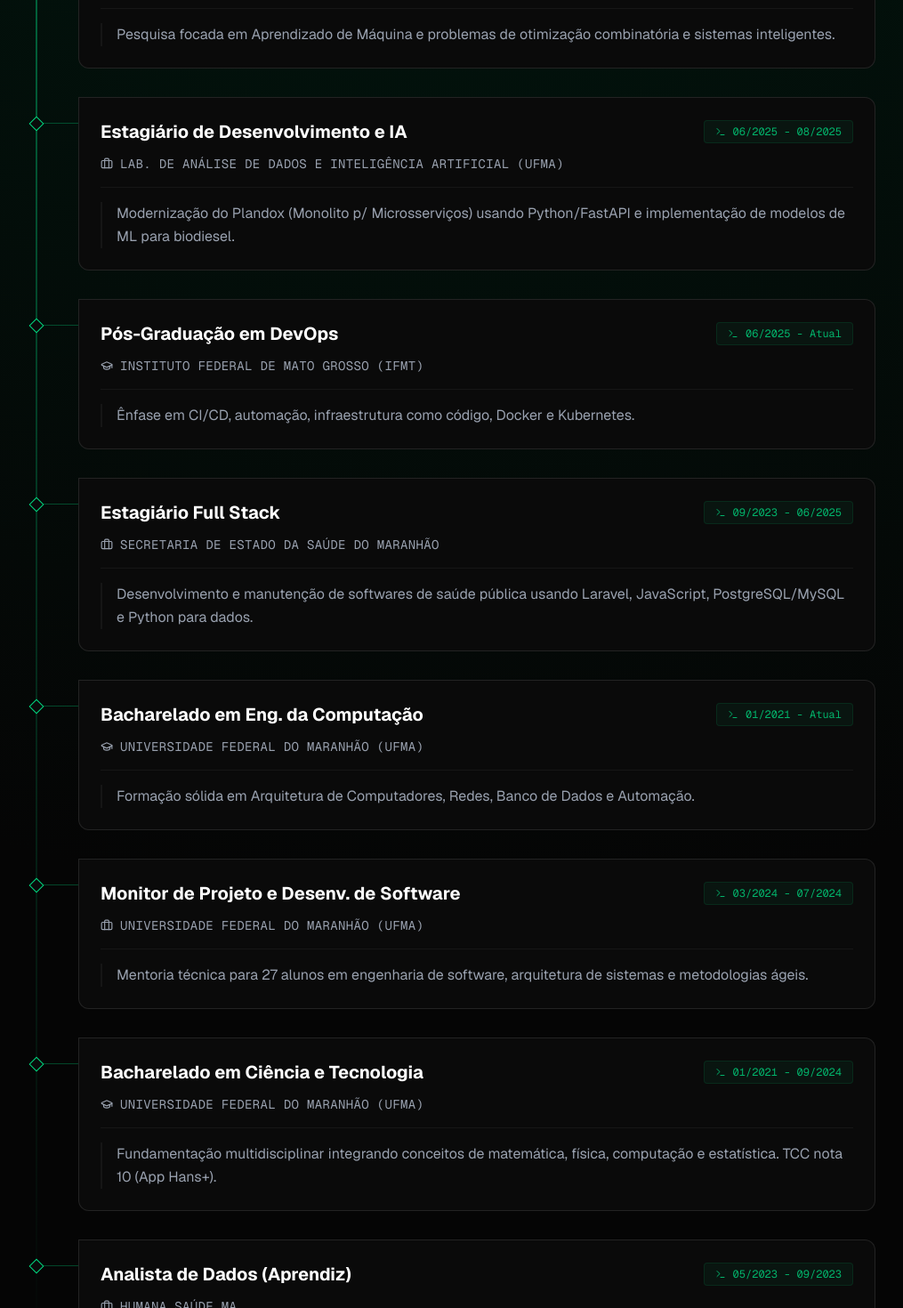
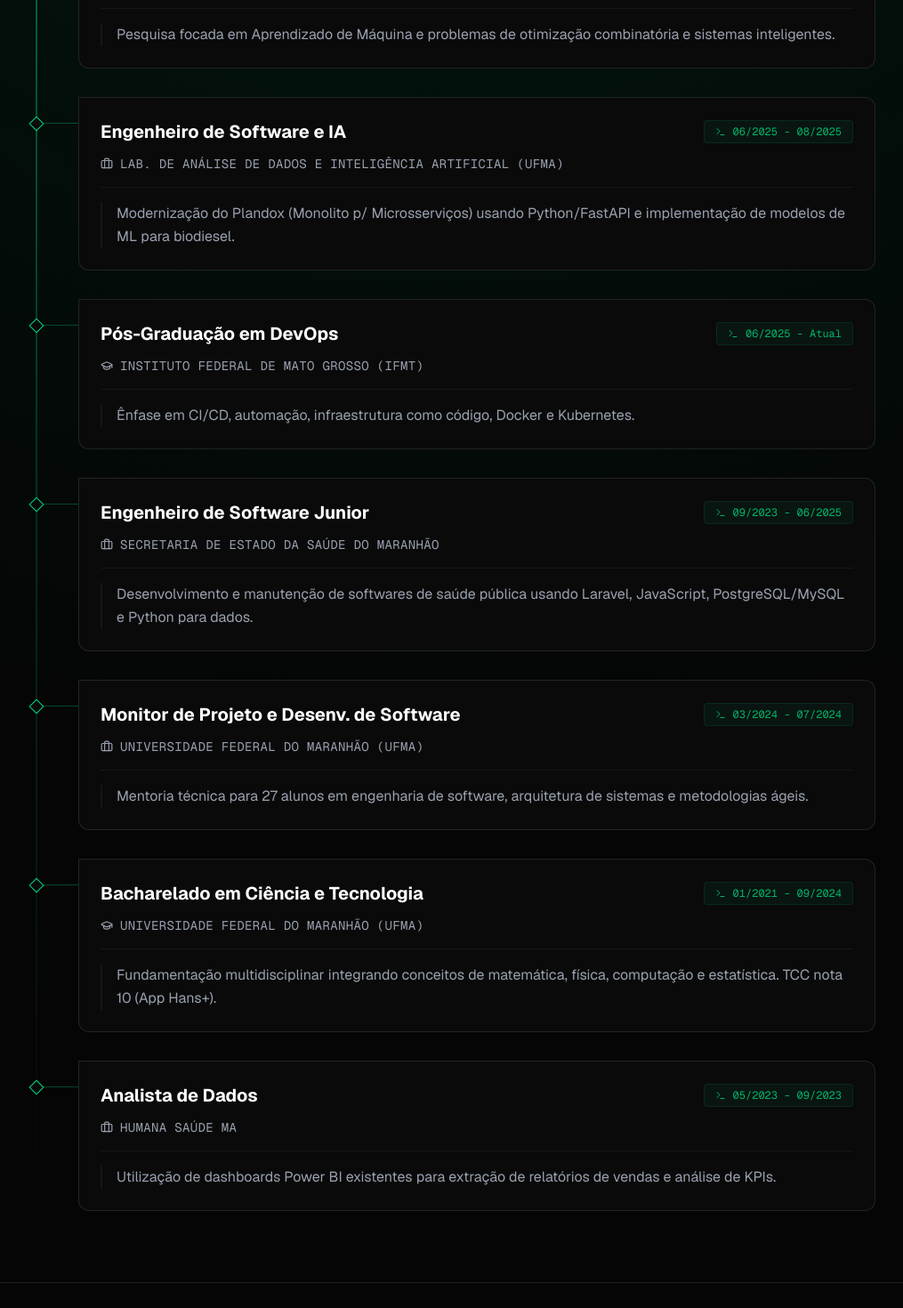
Before and after one commit to josevbrito/portfolio-sys-brito, a Next.js app: page /experience in a window 1280 px wide. Shown: the part 620-2090 px from the top of the page at 89% size, without its empty margins (144-1159 px from the left). Built offline with nearby package versions, Linux system fonts and the light colour scheme.

Commit message:
refactor: :recycle: atualização dos títulos dos cargos para maior clareza e consistência

```diff
--- a/app/data.ts
+++ b/app/data.ts
@@ -148,7 +148,7 @@ export const content: { pt: Content; en: Content } = {
       },
       {
         date: "06/2025 - 08/2025",
-        title: "Estagiário de Desenvolvimento e IA",
+        title: "Engenheiro de Software e IA",
         org: "Lab. de Análise de Dados e Inteligência Artificial (UFMA)",
         desc: "Modernização do Plandox (Monolito p/ Microsserviços) usando Python/FastAPI e implementação de modelos de ML para biodiesel.",
         type: "work"
@@ -162,17 +162,10 @@ export const content: { pt: Content; en: Content } = {
       },
       {
         date: "09/2023 - 06/2025",
-        title: "Estagiário Full Stack",
+        title: "Engenheiro de Software Junior",
         org: "Secretaria de Estado da Saúde do Maranhão",
         desc: "Desenvolvimento e manutenção de softwares de saúde pública usando Laravel, JavaScript, PostgreSQL/MySQL e Python para dados.",
         type: "work"
-      },
-      {
-        date: "01/2021 - Atual",
-        title: "Bacharelado em Eng. da Computação",
-        org: "Universidade Federal do Maranhão (UFMA)",
-        desc: "Formação sólida em Arquitetura de Computadores, Redes, Banco de Dados e Automação.",
-        type: "education"
       },
       {
         date: "03/2024 - 07/2024",
@@ -190,7 +183,7 @@ export const content: { pt: Content; en: Content } = {
       },
       {
         date: "05/2023 - 09/2023",
-        title: "Analista de Dados (Aprendiz)",
+        title: "Analista de Dados",
         org: "Humana Saúde MA",
         desc: "Utilização de dashboards Power BI existentes para extração de relatórios de vendas e análise de KPIs.",
         type: "work"
@@ -397,7 +390,7 @@ export const content: { pt: Content; en: Content } = {
       },
       {
         date: "06/2025 - 08/2025",
-        title: "AI & Software Dev. Intern",
+        title: "AI & Software Engineer",
         org: "Data Analysis and Artificial Intelligence Lab (UFMA)",
         desc: "Modernizing Plandox (Monolith to Microservices) with Python/FastAPI and implementing ML models for biodiesel.",
         type: "work"
@@ -411,17 +404,10 @@ export const content: { pt: Content; en: Content } = {
       },
       {
         date: "09/2023 - 06/2025",
-        title: "Full Stack Intern",
+        title: "Junior Software Engineer",
         org: "State Health Secretariat (SES-MA)",
         desc: "Development and maintenance of public health software using Laravel, JavaScript, PostgreSQL/MySQL, and Python for data.",
         type: "work"
-      },
-      {
-        date: "01/2021 - Current",
-        title: "B.Sc. Computer Engineering",
-        org: "Federal University of Maranhão (UFMA)",
-        desc: "Solid background in Computer Architecture, Networks, Databases, and Automation.",
-        type: "education"
       },
       {
         date: "03/2024 - 07/2024",
@@ -439,7 +425,7 @@ export const content: { pt: Content; en: Content } = {
       },
       {
         date: "05/2023 - 09/2023",
-        title: "Data Analyst (Apprentice)",
+        title: "Data Analyst",
         org: "Humana Saúde MA",
         desc: "Using existing Power BI dashboards to extract sales reports and analyze KPIs.",
         type: "work"
```
